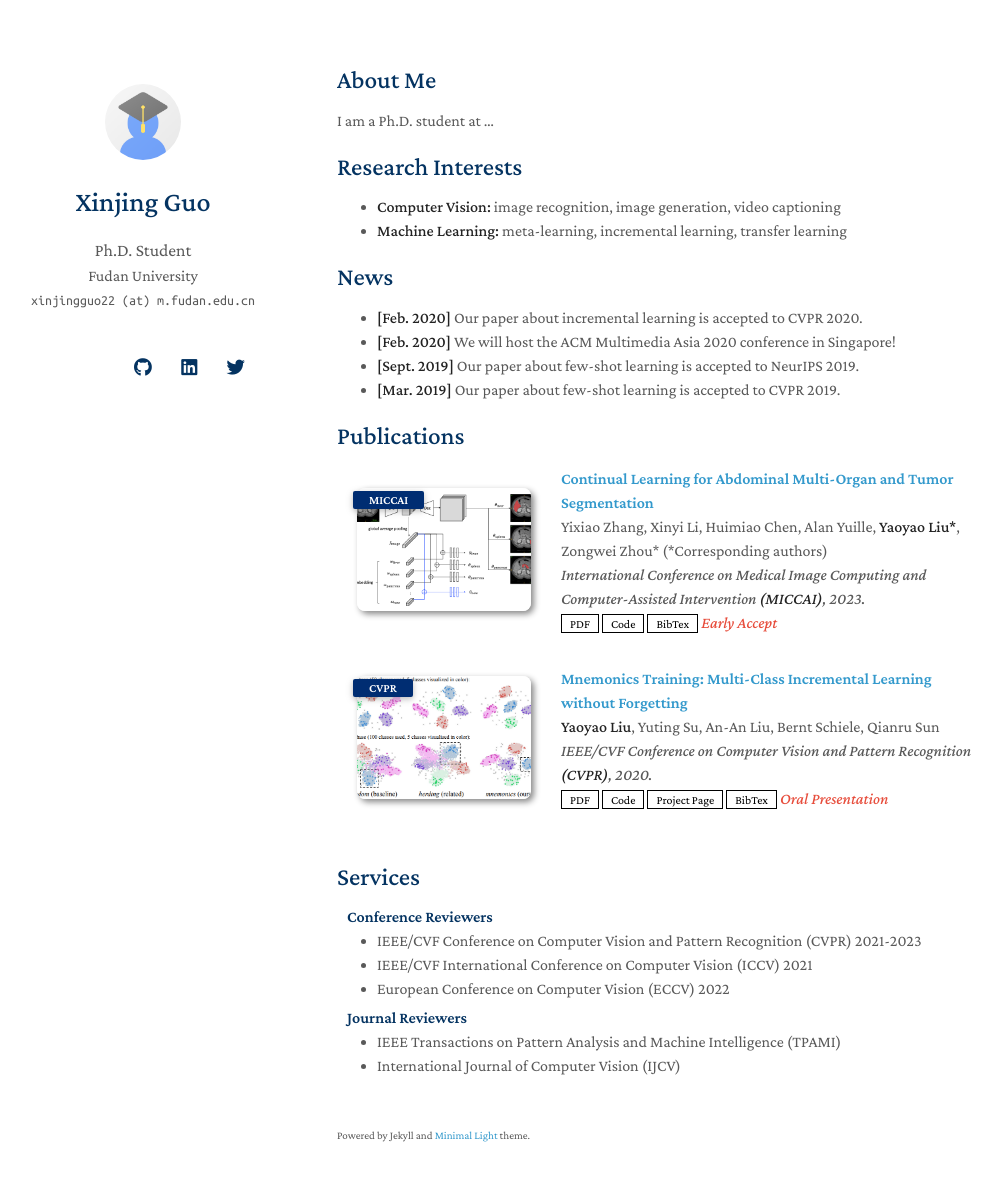
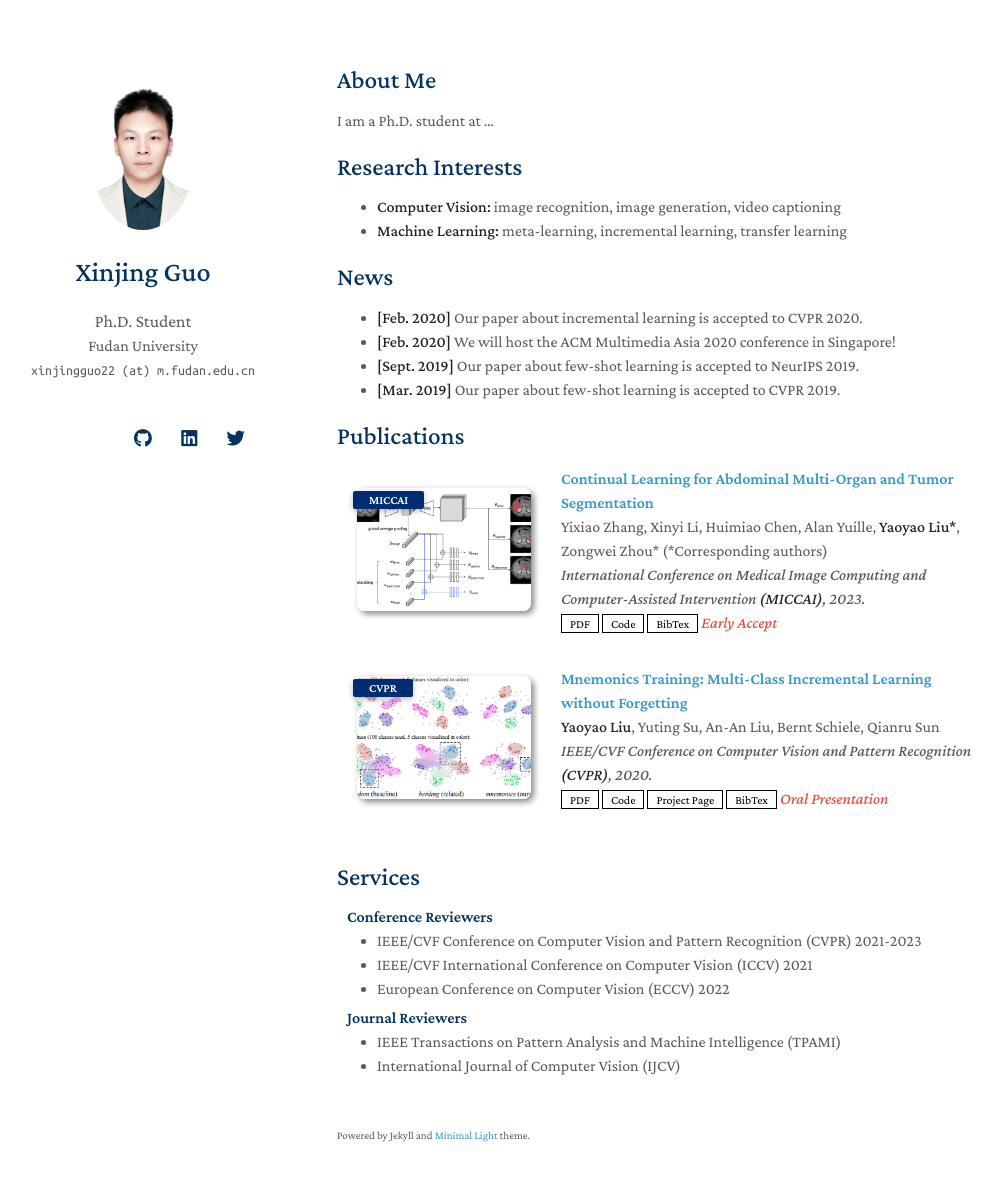
Before and after one commit to Xinjing-Guo/Xinjing-Guo1.github.io, a Jekyll site: the page built from index.md, in a window 1280 px wide and 1216 px high. Shown: the top 1181 px of the window, without its empty margins (133-1135 px from the left). Built offline with Jekyll 4.4.1, drawn with Linux system fonts in a browser that asks for light colours; nearby versions of some CDN libraries; a style sheet for code colours, icons or effects is not loaded; our own code applies the rules of GitHub Pages for plain Markdown files.

Commit message:
Update _config.yml

```diff
--- a/_config.yml
+++ b/_config.yml
@@ -20,7 +20,7 @@ twitter: https://twitter.com/
 
 # Images (e.g., your profile picture and your website's favicon)
 # "favicon" and "favicon_dark" are used for the light and dark modes, respectively.
-avatar: ./assets/img/avatar.png
+avatar: ./assets/img/IMG_0546.JPG
 favicon: ./assets/img/favicon.png
 favicon_dark: ./assets/img/favicon-dark.png
 
```
